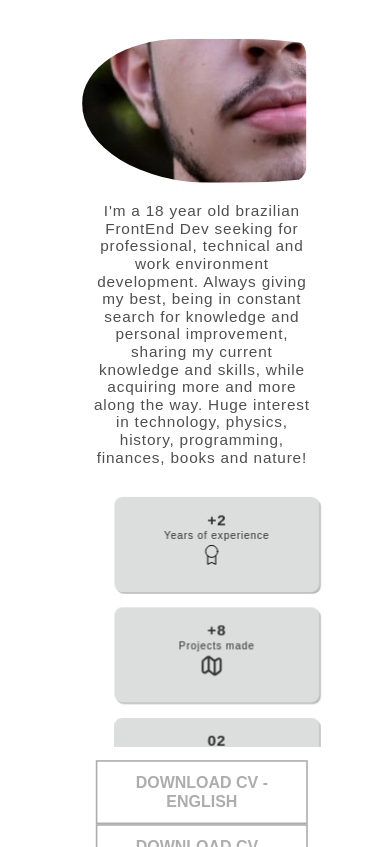
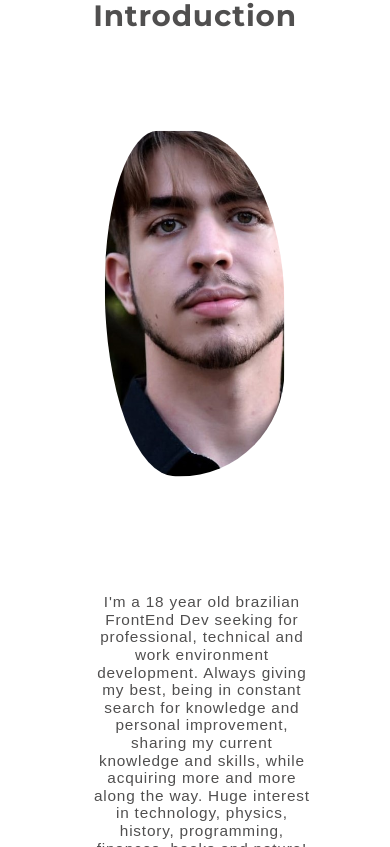
Before and after one commit to PedroMilani04/portfolio2.0, a React (Create React App) app: page / in a window 390 px wide. Shown: the part 1477-2324 px from the top of the page. Built offline with nearby package versions, Linux system fonts and the light colour scheme.

Commit message:
responsiveness about

```diff
--- a/src/components/Intro/Intro.css
+++ b/src/components/Intro/Intro.css
@@ -253,6 +253,9 @@
     scale: 0.95;
   }
    @media(max-width: 1440px) {
+    .top {
+
+    }
     .buttonscv {
         margin-top: 2vh;
         flex-direction: column;
@@ -263,14 +266,18 @@
     }
 
     .image {
-        margin-right: 3vw;
+        margin-right: 8vw;
+        width: 130vw;
+        margin-left: -15vw;
     }
 
     .image img {
-    width: 400px;
-    height: 370px;
+    width: 40vw;
+    height: 80vh;
     border-radius: 20px;
     object-fit: none;
+    scale: .8;
+
 }
 
    }
@@ -299,7 +306,34 @@
         margin-left: 4.7vw;
     }
 
-
+    .buttonscv {
+        display: flex;
+        flex-direction: row;
+    }
+    .aboutall {
+        display: flex;
+        flex-direction: column;
+    }
+    .personalinfo {
+        display: flex;
+        flex-direction: column;
+        justify-content: center;
+        align-items: center;
+    }
+    .image {
+        padding: 0;
+        margin: 0;
+        width: 100%;
+        height: 80vh;
+        display: flex;
+        flex-direction: column;
+        align-items: center;
+        justify-content: center;
+    }
+    .image img {
+        height: 80vh;
+        width: 60vw;
+    }
    }
 
   @media(max-width: 769px) {
@@ -308,6 +342,13 @@
 
     }
 
+    .buttonscv {
+        flex-direction: column;
+    }
+    .button {
+        width: 100%;
+        margin-top: 2vh;
+    }
     .aboutall {
         width: 90%;
     }
@@ -347,6 +388,7 @@
     }
 
 
+
     .image {
         width: 80%;
         margin-left: 5%;
@@ -359,6 +401,26 @@
         margin-top: -15px;
     }
 
+    .buttonscv {
+        margin-top: 5vh;
+    }
+
+    .cards {
+        overflow-x: hidden;
+    }
+
+    .cards div {
+        height: 70px;
+    }
+    .image  {
+        overflow-x: hidden;
+        scale: .8;
+    }
+    .image img {
+        height: 100vh;
+        width: 90vw;
+        overflow-x: hidden;
+    }
 
    }
 
```
